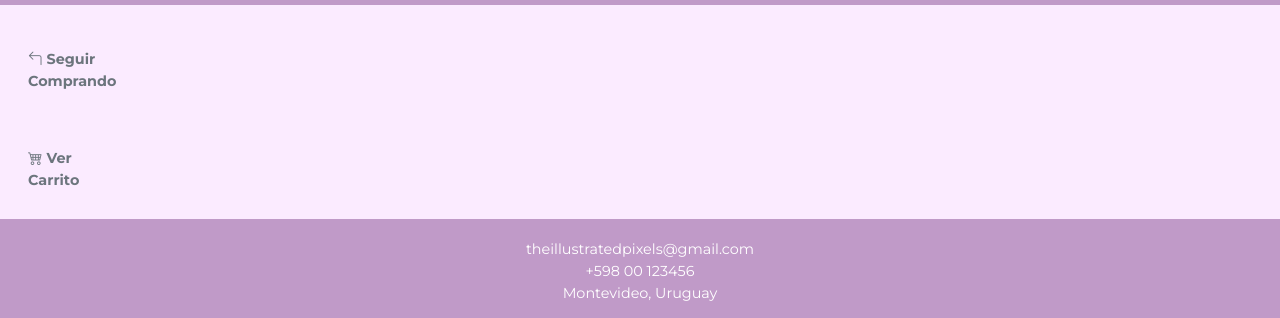
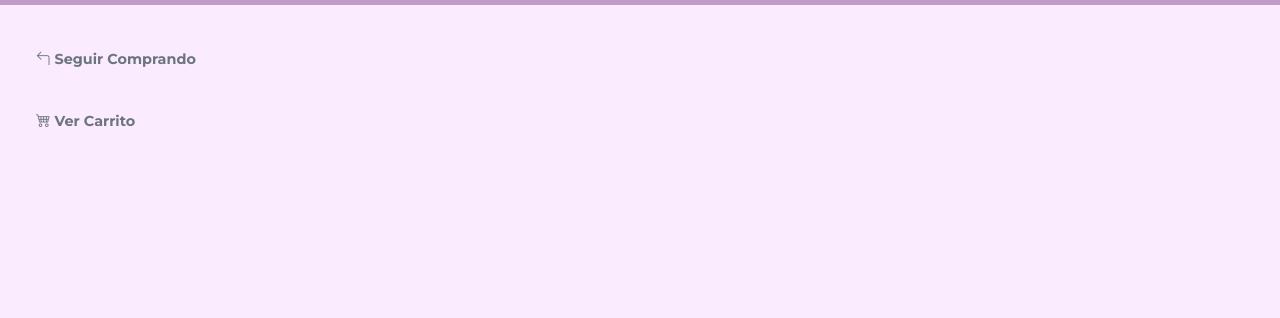
Before and after one commit to micamarreros/MicaelaMarreroJS, a website: page pages/carrito.html in a window 1280 px wide. Shown: the part 81-399 px from the top of the page. Drawn offline with nearby package versions, Linux system fonts and the light colour scheme; some packages are replaced by stand-ins of ours; a script that the page names is missing.

Commit message:
Estilos y correciones clases

```diff
--- a/js/carrito.js
+++ b/js/carrito.js
@@ -95,5 +95,4 @@ function comprarCarrito() {
 
     const carritoComprado = document.createTextNode("Gracias por tu compra :)");
     contenedorCarrito.appendChild(carritoComprado);
-    carritoComprado.classList.add("carrito-comprado");
 }
--- a/pages/carrito.html
+++ b/pages/carrito.html
@@ -59,17 +59,17 @@
 
   <div class="row flex-nowrap">
     <!----- ASIDE ----->
-    <div class="col-md-3">
-        <div class="d-flex flex-column align-items-center align-items-sm-start" id="sidebar">
+    <div class="col-md-3 aside">
+        <div class="d-flex flex-column align-items-center align-items-sm-start px-3 pt-2 text-white min-vh-100" id="sidebar">
             <a href="/" class="d-flex align-items-center pb-3 mb-md-0 me-md-auto text-decoration-none">
             </a>
-            <ul class="col-5 nav nav-pills flex-column mb-sm-auto mb-0 align-items-sm-start" id="aside">
-              <li class="p-2 nav-item">
+            <ul class="nav nav-pills flex-column mb-sm-auto mb-0 align-items-center align-items-sm-start" id="aside">
+              <li class="nav-item">
                 <a href="./tienda.html" class="nav-link align-middle link-secondary">
-                  <i class="bi bi-arrow-90deg-left link-secondary"></i> Seguir Comprando</span>
+                  <i class="bi bi-arrow-90deg-left"></i> Seguir Comprando</span>
                 </a>
               </li>
-              <li class="p-2 nav-item">
+              <li class="nav-item">
                 <a href="./carrito.html" class="nav-link align-middle link-secondary">
                   <i class="bi bi-cart4 link-secondary"></i> Ver Carrito</span>
                 </a>
@@ -80,19 +80,19 @@
     <!----- ASIDE ----->
 
     <!----- MAIN ----->
-    <div class="row" id="contenedor-carrito">
+    <div class="row align-items-start" id="contenedor-carrito">
 
     </div>
 
     <div id="carrito-acciones" class="carrito-acciones disabled">
-      <button id="carrito-vaciar" class="btn btn-secondary"><i class="bi bi-trash3-fill"></i> Vaciar carrito</button>
+      <button id="carrito-vaciar"><i class="bi bi-trash3-fill"></i> Vaciar carrito</button>
 
       <div id="carrito-total">
         <h4>Total </h4>
         <p id="total">$ 0</p>
       </div>
 
-      <button id="carrito-comprar" class="btn btn-secondary">Comprar Ahora</button>
+      <button id="carrito-comprar">Comprar Ahora</button>
     </div>
     <!----- MAIN ----->
 </div>
```
